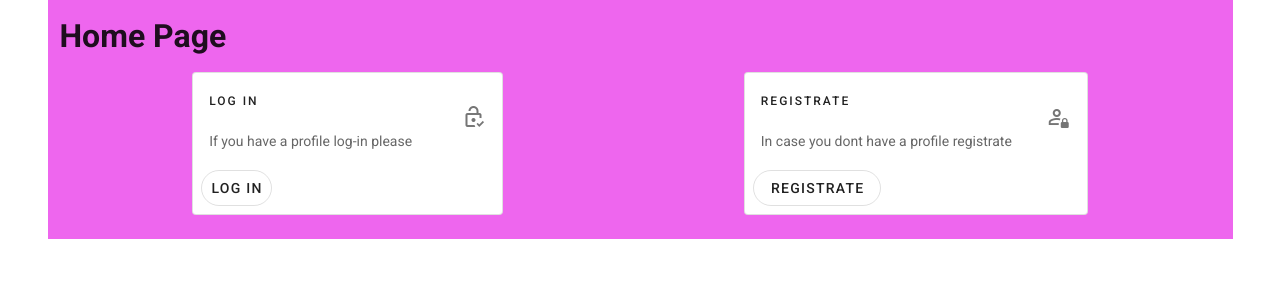
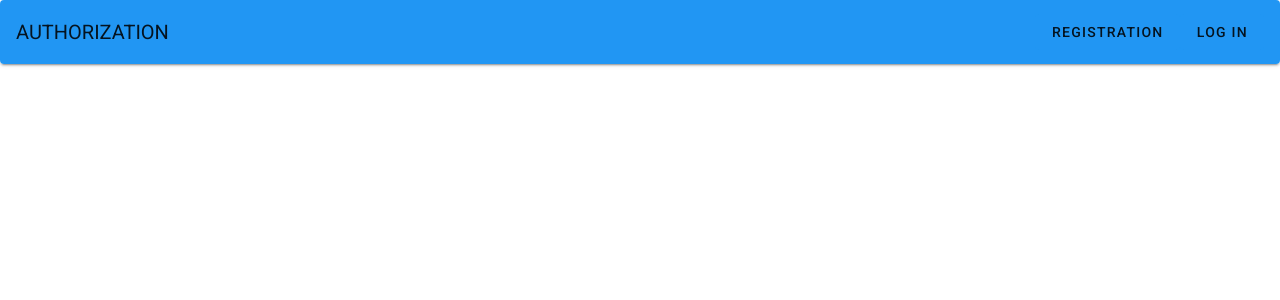
Before and after one commit to tanovikova22/practical-project, a Vue app: page / in a window 1280 px wide. Shown: the top 300 px of the page. Built offline with nearby package versions, Linux system fonts and the light colour scheme.

Commit message:
cleared up with layouts

```diff
--- a/src/components/HomePage.vue
+++ b/src/components/HomePage.vue
@@ -1,39 +1,16 @@
 <template>
-  <v-container class="d-flex flex-row">
-    <v-card class="mx-auto" max-width="344" outlined>
-      <v-list-item three-line>
-        <v-list-item-content>
-          <div class="overline mb-4">LOG IN</div>
-          <v-list-item-subtitle>If you have a profile log-in please</v-list-item-subtitle>
-        </v-list-item-content>
-
-        <v-icon>{{"mdi-lock-open-check-outline"}}</v-icon>
-      </v-list-item>
-
-      <v-card-actions>
-        <v-btn outlined rounded text>LOG IN</v-btn>
-      </v-card-actions>
-    </v-card>
-    <v-card class="mx-auto" max-width="344" outlined>
-      <v-list-item three-line>
-        <v-list-item-content>
-          <div class="overline mb-4">REGISTRATE</div>
-          <v-list-item-subtitle>In case you dont have a profile registrate</v-list-item-subtitle>
-        </v-list-item-content>
-
-        <v-icon>{{ "mdi-account-lock-outline" }}</v-icon>
-      </v-list-item>
-
-      <v-card-actions>
-        <router-link :to="'/registration'">
-          <v-btn outlined rounded text>REGISTRATE</v-btn>
-        </router-link>
-      </v-card-actions>
-    </v-card>
+  <v-container>
+    <v-flex v-if="currPath" class="d-flex justify-center mt-10">YOU ARE WELCOME ON THE MAIN PAGE</v-flex>
     <router-view></router-view>
   </v-container>
 </template>
 
 <script>
-export default {};
+export default {
+  computed: {
+    currPath() {
+      return this.$route.path === "/app";
+    }
+  }
+};
 </script>
--- a/src/layouts/AuthLayout.vue
+++ b/src/layouts/AuthLayout.vue
@@ -1,7 +1,26 @@
 <template>
   <div class="container">
-    <h1>Home Page</h1>
-    <slot/>
+    <v-flex>
+      <v-container>
+        <v-card>
+          <v-toolbar color="blue" flat>
+            <router-link :to="'/app'" tag="span" :style="{cursor: 'pointer'}">
+              <v-toolbar-title>{{'Authorization'.toUpperCase()}}</v-toolbar-title>
+            </router-link>
+
+            <v-spacer></v-spacer>
+
+            <router-link :to="'/app/registration'" tag="button">
+              <v-btn depressed color="blue">REGISTRATION</v-btn>
+            </router-link>
+            <router-link :to="'/app/login'" tag="button">
+              <v-btn depressed color="blue">LOG IN</v-btn>
+            </router-link>
+          </v-toolbar>
+        </v-card>
+        <slot></slot>
+      </v-container>
+    </v-flex>
   </div>
 </template>
 
@@ -13,6 +32,10 @@ export default {
 
 <style lang="scss" scoped>
 .container {
-  background-color: #e6e;
+  min-width: 100%;
+  padding: 0;
+}
+slot {
+  min-height: 100%;
 }
 </style>
--- a/src/router/index.js
+++ b/src/router/index.js
@@ -44,7 +44,7 @@ export default new Router(
                 ]
             },
             {
-                path: '/',
+                path: '/app',
                 component: HomePage,
                 meta: {
                     layout: 'AuthLayout'
```
